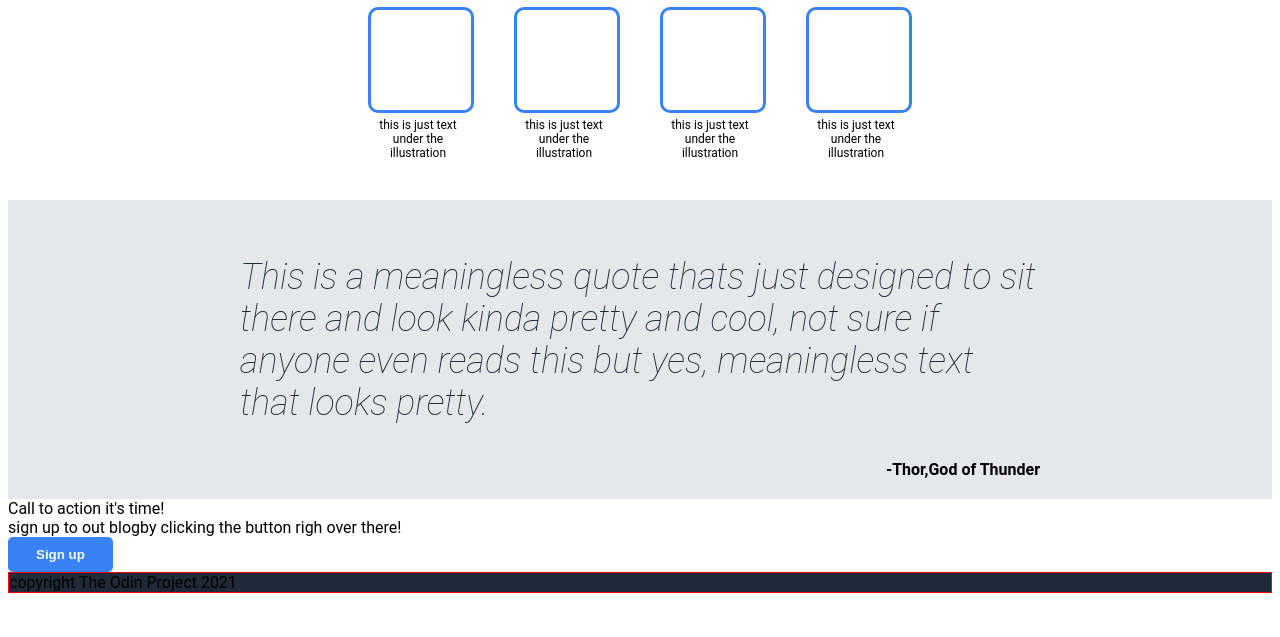
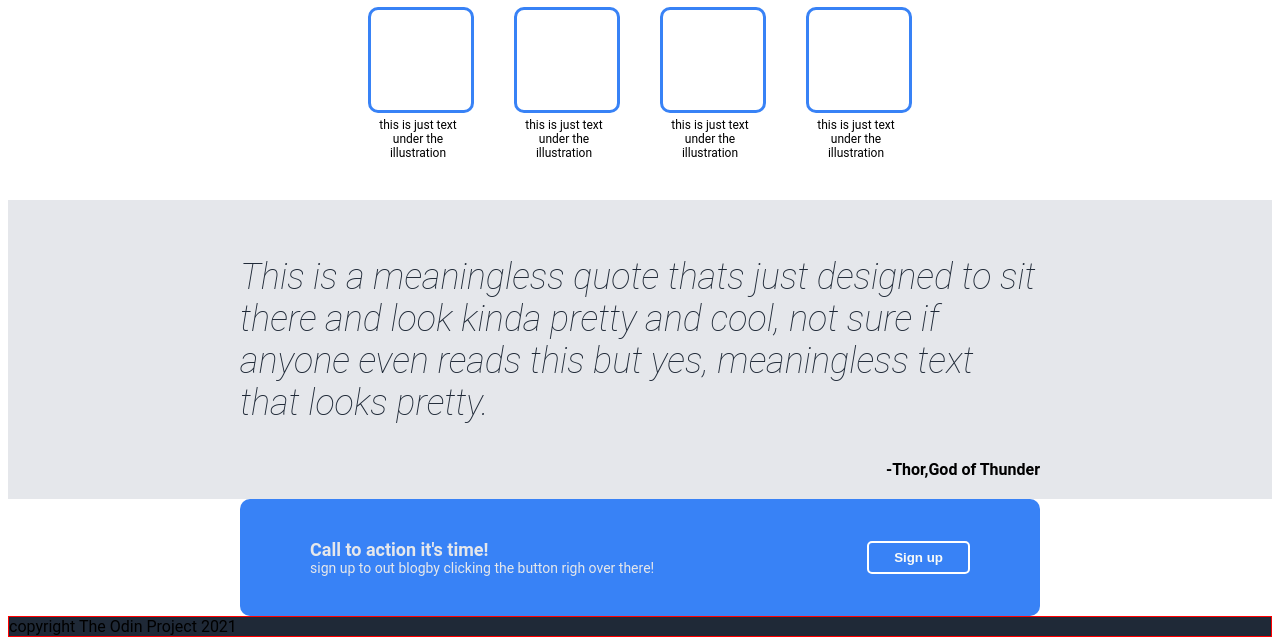
Before and after one commit to VoidOfMaya/TOP-LandingPage, a plain HTML site: page index.html in a window 1280 px wide. Shown: the part 474-1111 px from the top of the page. Before the commit the page ends 1067 px from the top, so only its background shows below. Drawn offline with Linux system fonts and the light colour scheme.

Commit message:
add style to 4th section

```diff
--- a/index.html
+++ b/index.html
@@ -85,7 +85,7 @@
         <div class="call-container">
             <div class="call-to-action">
                 <div class="call-title">Call to action it's time!</div>
-                <div>sign up to out blogby clicking the button righ over there!</div>
+                <div class="call-text">sign up to out blogby clicking the button righ over there!</div>
             </div>
             <button>Sign up</button>
         </div>
--- a/style.css
+++ b/style.css
@@ -164,13 +164,32 @@ header{
 
 }
 .call-container{
-
+    display: flex;
+    align-items: center;
+    justify-content: center;
+    margin: auto;
+    background-color:#3882f6;
+    padding: 40px 70px;
+    border-radius:10px;
+    gap: 20px;
+    box-sizing: border-box;
+    width: 800px;
 }
 .call-to-action{
+    color: #e5e7eb;
+    margin-right: auto;
 
 }
 .call-title{
-
+    font-weight: bolder;
+    font-size: 18px;
+}
+.call-text{
+    font-size: 14px;
+}
+.call-container button{
+    border:white solid 2px;
+    margin-left: auto;
 }
 
 
```
